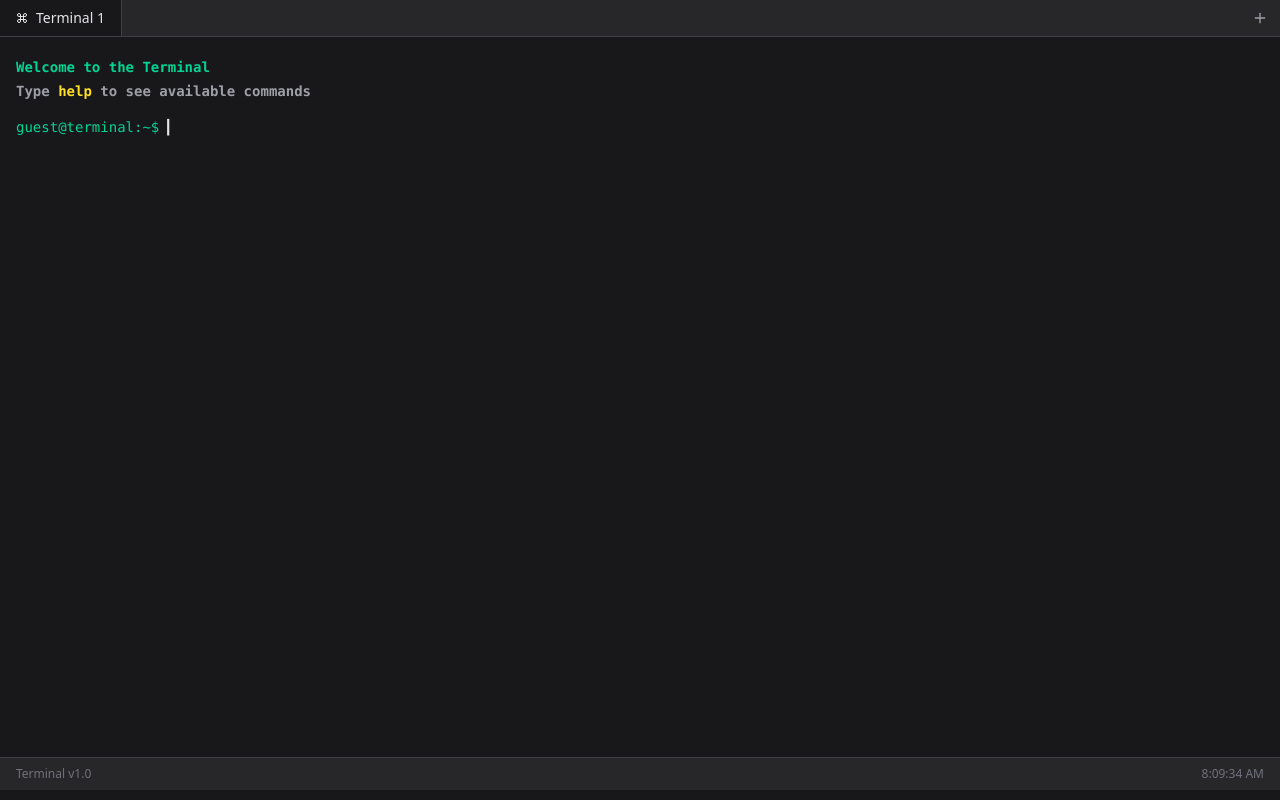
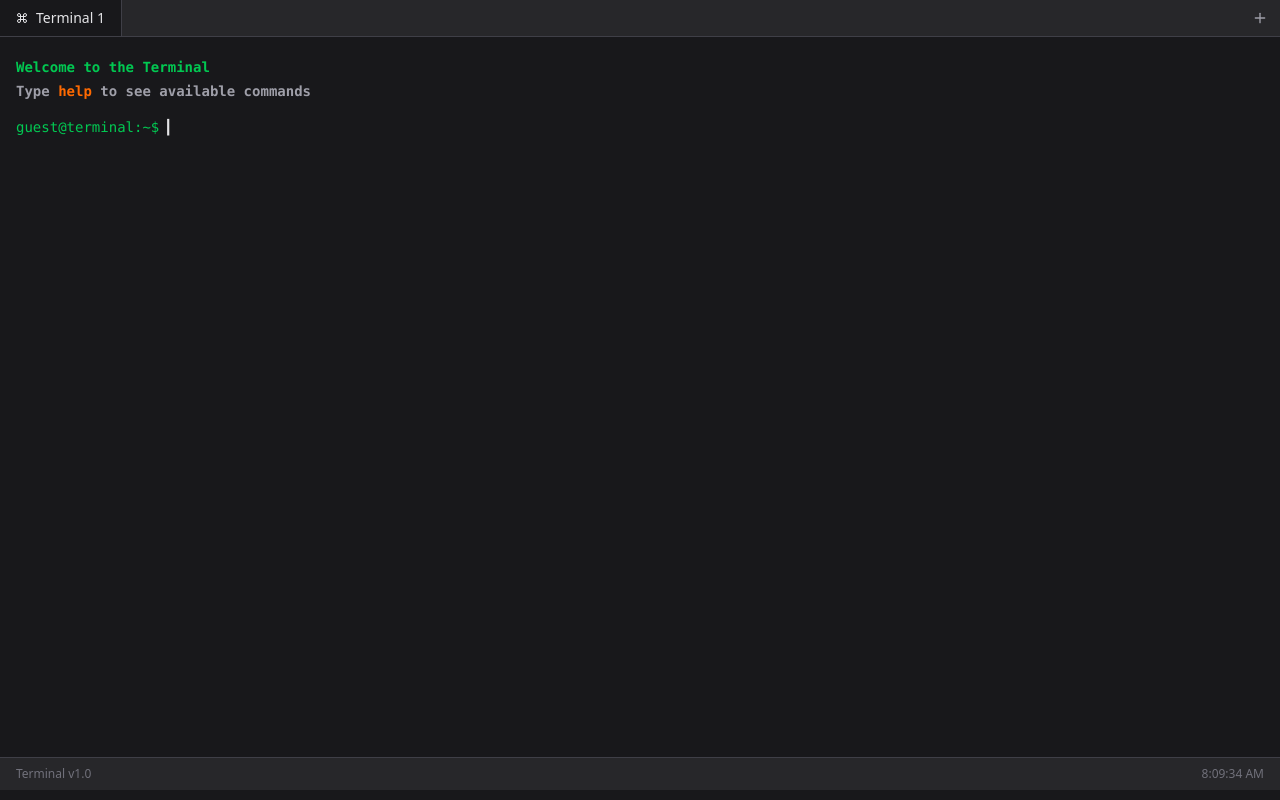
Before and after one commit to Haepapa/timotewbcom, a React (Vite) app: page / in a window 1280 px wide. Built offline with nearby package versions, Linux system fonts and the light colour scheme.

Commit message:
theme updates

```diff
--- a/src/components/commands/help.tsx
+++ b/src/components/commands/help.tsx
@@ -1,39 +1,59 @@
-export function help() {
+import { cn } from "@/lib/utils";
+import { themeClassesType } from "@/types/theme";
+
+export function help(classes: themeClassesType) {
   return (
     <div className="space-y-1">
-      <p className="text-emerald-400 font-semibold">Available Commands:</p>
-      <p>
-        <span className="text-yellow-300">help</span> - Show this help message
+      <p className={cn(classes.text.heading, "font-semibold")}>
+        Available Commands:
       </p>
       <p>
-        <span className="text-yellow-300">clear</span> - Clear the terminal
+        <span className={cn(classes.text.command, "font-semibold")}>help</span>{" "}
+        - Show this help message
       </p>
       <p>
-        <span className="text-yellow-300">date</span> - Show current date and
-        time
+        <span className={cn(classes.text.command, "font-semibold")}>clear</span>{" "}
+        - Clear the terminal
       </p>
       <p>
-        <span className="text-yellow-300">echo [text]</span> - Echo back your
-        text
+        <span className={cn(classes.text.command, "font-semibold")}>date</span>{" "}
+        - Show current date and time
       </p>
       <p>
-        <span className="text-yellow-300">whoami</span> - Display user info
+        <span className={cn(classes.text.command, "font-semibold")}>
+          echo [text]
+        </span>{" "}
+        - Echo back your text
       </p>
       <p>
-        <span className="text-yellow-300">theme [option]</span> - Change
-        terminal theme
+        <span className={cn(classes.text.command, "font-semibold")}>
+          whoami
+        </span>{" "}
+        - Display user info
+      </p>
+      <p>
+        <span className={cn(classes.text.command, "font-semibold")}>
+          theme [option]
+        </span>{" "}
+        - Change terminal theme
       </p>
       <p className="ml-4">
-        <span className="text-yellow-300">-d, --dark</span> - Switch to dark
-        theme
+        <span className={cn(classes.text.command, "font-semibold")}>
+          -d, --dark
+        </span>{" "}
+        - Switch to dark theme
       </p>
       <p className="ml-4">
-        <span className="text-yellow-300">-l, --light</span> - Switch to light
-        theme
+        <span className={cn(classes.text.command, "font-semibold")}>
+          -l, --light
+        </span>{" "}
+        - Switch to light theme
       </p>
       <p className="ml-4">
-        <span className="text-yellow-300">-s, --system</span> - Use system theme
-        preference
+        <span className={cn(classes.text.command, "font-semibold")}>
+          -s, --system
+        </span>{" "}
+        - Use system theme preference
       </p>
     </div>
   );
--- a/src/components/terminal.tsx
+++ b/src/components/terminal.tsx
@@ -9,59 +9,21 @@ import { echo } from "./commands/echo";
 import { whoami } from "./commands/whoami";
 import { theme as themecmd } from "./commands/theme";
 import { ThemeType, TerminalTabType } from "@/types/terminal";
+import { themeClasses } from "@/theme";
 
 export default function Terminal() {
-  const [tabs, setTabs] = useState<TerminalTabType[]>([
-    {
-      id: "1",
-      name: "Terminal 1",
-      history: [
-        {
-          input: "",
-          output: (
-            <div className="text-emerald-400 font-semibold">
-              <p>Welcome to the Terminal</p>
-              <p className="text-zinc-400 mt-1">
-                Type <span className="text-yellow-300">help</span> to see
-                available commands
-              </p>
-            </div>
-          ),
-          timestamp: new Date(),
-        },
-      ],
-      input: "",
-    },
-  ]);
-
+  //----------------------------------------------------------------------------------------
+  // Vars
+  //----------------------------------------------------------------------------------------
   const [activeTabId, setActiveTabId] = useState("1");
   const [cursorVisible, setCursorVisible] = useState(true);
-  const [theme, setTheme] = useState<ThemeType>("dark");
   const inputRef = useRef<HTMLInputElement>(null);
   const terminalRef = useRef<HTMLDivElement>(null);
 
-  const activeTab = tabs.find((tab) => tab.id === activeTabId) || tabs[0];
-
-  // Initialize theme from localStorage or system preference
-  useEffect(() => {
-    // Check localStorage first
-    const savedTheme = localStorage.getItem(
-      "terminal-theme"
-    ) as ThemeType | null;
-
-    if (savedTheme) {
-      setTheme(savedTheme);
-    } else if (
-      window.matchMedia &&
-      window.matchMedia("(prefers-color-scheme: dark)").matches
-    ) {
-      setTheme("dark");
-    } else {
-      setTheme("light");
-    }
-  }, []);
-
-  // Apply theme changes
+  //----------------------------------------------------------------------------------------
+  // Theme and color mode
+  //----------------------------------------------------------------------------------------
+  const [theme, setTheme] = useState<ThemeType>("dark");
   useEffect(() => {
     const root = document.documentElement;
 
@@ -103,6 +65,66 @@ export default function Terminal() {
     return () => mediaQuery.removeEventListener("change", handleChange);
   }, [theme]);
 
+  // Determine which theme classes to use
+  const currentTheme =
+    theme === "system"
+      ? document.documentElement.classList.contains("dark")
+        ? "dark"
+        : "light"
+      : theme;
+
+  const classes = themeClasses[currentTheme as keyof typeof themeClasses];
+
+  //----------------------------------------------------------------------------------------
+  // Tabs
+  //----------------------------------------------------------------------------------------
+  const [tabs, setTabs] = useState<TerminalTabType[]>([
+    {
+      id: "1",
+      name: "Terminal 1",
+      history: [
+        {
+          input: "",
+          output: (
+            <div className={cn(classes.text.heading, "font-semibold")}>
+              <p>Welcome to the Terminal</p>
+              <p className="text-zinc-400 mt-1">
+                Type <span className={classes.text.command}>help</span> to see
+                available commands
+              </p>
+            </div>
+          ),
+          timestamp: new Date(),
+        },
+      ],
+      input: "",
+    },
+  ]);
+
+  const activeTab = tabs.find((tab) => tab.id === activeTabId) || tabs[0];
+
+  //----------------------------------------------------------------------------------------
+  // Terminal UI
+  //----------------------------------------------------------------------------------------
+  // Initialize theme from localStorage or system preference
+  useEffect(() => {
+    // Check localStorage first
+    const savedTheme = localStorage.getItem(
+      "terminal-theme"
+    ) as ThemeType | null;
+
+    if (savedTheme) {
+      setTheme(savedTheme);
+    } else if (
+      window.matchMedia &&
+      window.matchMedia("(prefers-color-scheme: dark)").matches
+    ) {
+      setTheme("dark");
+    } else {
+      setTheme("light");
+    }
+  }, []);
+
   // Blink cursor
   useEffect(() => {
     const interval = setInterval(() => {
@@ -127,6 +149,9 @@ export default function Terminal() {
     }
   }, []);
 
+  //----------------------------------------------------------------------------------------
+  // Commands
+  //----------------------------------------------------------------------------------------
   const handleSubmit = (e: React.FormEvent) => {
     e.preventDefault();
     if (!activeTab.input.trim()) return;
@@ -140,7 +165,7 @@ export default function Terminal() {
     } else {
       switch (command.toLowerCase()) {
         case "help":
-          output = help();
+          output = help(classes);
           break;
         case "clear":
           setTabs((prev) =>
@@ -163,7 +188,7 @@ export default function Terminal() {
             output = (
               <span className="text-red-400">
                 Command not found: {command}. Type{" "}
-                <span className="text-yellow-300">help</span> for available
+                <span className={classes.text.command}>help</span> for available
                 commands.
               </span>
             );
@@ -209,11 +234,11 @@ export default function Terminal() {
         {
           input: "",
           output: (
-            <div className="text-emerald-400 font-semibold">
+            <div className={cn(classes.text.heading, "font-semibold")}>
               <p>Welcome to the Terminal</p>
               <p className="text-zinc-400 mt-1">
-                Type <span className="text-yellow-300">help</span> to see
-                available commands
+                Type <span className={cn(classes.text.command)}>help</span> to
+                see available commands
               </p>
             </div>
           ),
@@ -240,38 +265,6 @@ export default function Terminal() {
       setActiveTabId(newTabs[0].id);
     }
   };
-
-  const themeClasses = {
-    dark: {
-      header: "bg-zinc-800 border-zinc-700",
-      tab: {
-        active: "bg-zinc-900 text-zinc-200",
-        inactive: "bg-zinc-800 text-zinc-400 hover:bg-zinc-700",
-      },
-      content: "bg-zinc-900 text-zinc-200",
-      footer: "bg-zinc-800 border-zinc-700 text-zinc-500",
-    },
-    light: {
-      header: "bg-gray-200 border-gray-300",
-      tab: {
-        active: "bg-gray-100 text-gray-800",
-        inactive: "bg-gray-200 text-gray-600 hover:bg-gray-200",
-      },
-      content: "bg-gray-100 text-gray-800",
-      footer: "bg-gray-200 border-gray-200 text-gray-500",
-    },
-  };
-
-  // Determine which theme classes to use
-  const currentTheme =
-    theme === "system"
-      ? document.documentElement.classList.contains("dark")
-        ? "dark"
-        : "light"
-      : theme;
-
-  const classes = themeClasses[currentTheme as keyof typeof themeClasses];
-
   return (
     <div
       className={cn(
@@ -337,7 +330,9 @@ export default function Terminal() {
           <div key={index} className="mb-4">
             {cmd.input && (
               <div className="flex">
-                <span className="text-emerald-400 mr-2">guest@terminal:~$</span>
+                <span className={cn(classes.text.heading, "mr-2")}>
+                  guest@terminal:~$
+                </span>
                 <span>{cmd.input}</span>
               </div>
             )}
@@ -347,7 +342,9 @@ export default function Terminal() {
 
         {/* Current input line */}
         <form onSubmit={handleSubmit} className="flex">
-          <span className="text-emerald-400 mr-2">guest@terminal:~$</span>
+          <span className={cn(classes.text.heading, "mr-2")}>
+            guest@terminal:~$
+          </span>
           <div className="flex-1 relative">
             <input
               ref={inputRef}
--- /dev/null
+++ b/src/theme.tsx
@@ -0,0 +1,28 @@
+export const themeClasses = {
+  dark: {
+    header: "bg-zinc-800 border-zinc-700",
+    tab: {
+      active: "bg-zinc-900 text-zinc-200",
+      inactive: "bg-zinc-800 text-zinc-400 hover:bg-zinc-700",
+    },
+    content: "bg-zinc-900 text-zinc-200",
+    footer: "bg-zinc-800 border-zinc-700 text-zinc-500",
+    text: {
+      heading: "text-green-500",
+      command: "text-orange-500",
+    },
+  },
+  light: {
+    header: "bg-gray-200 border-gray-300",
+    tab: {
+      active: "bg-gray-100 text-gray-800",
+      inactive: "bg-gray-200 text-gray-600 hover:bg-gray-200",
+    },
+    content: "bg-gray-100 text-gray-800",
+    footer: "bg-gray-200 border-gray-200 text-gray-500",
+    text: {
+      heading: "text-green-500",
+      command: "text-orange-500",
+    },
+  },
+};
--- /dev/null
+++ b/src/types/theme.tsx
@@ -0,0 +1,17 @@
+export type themeClassesType = {
+  name?: string;
+  header: string;
+  tab: Tab;
+  content: string;
+  footer: string;
+  text: Text;
+};
+
+type Tab = {
+  active: string;
+  inactive: string;
+};
+type Text = {
+  heading: string;
+  command: string;
+};
```
